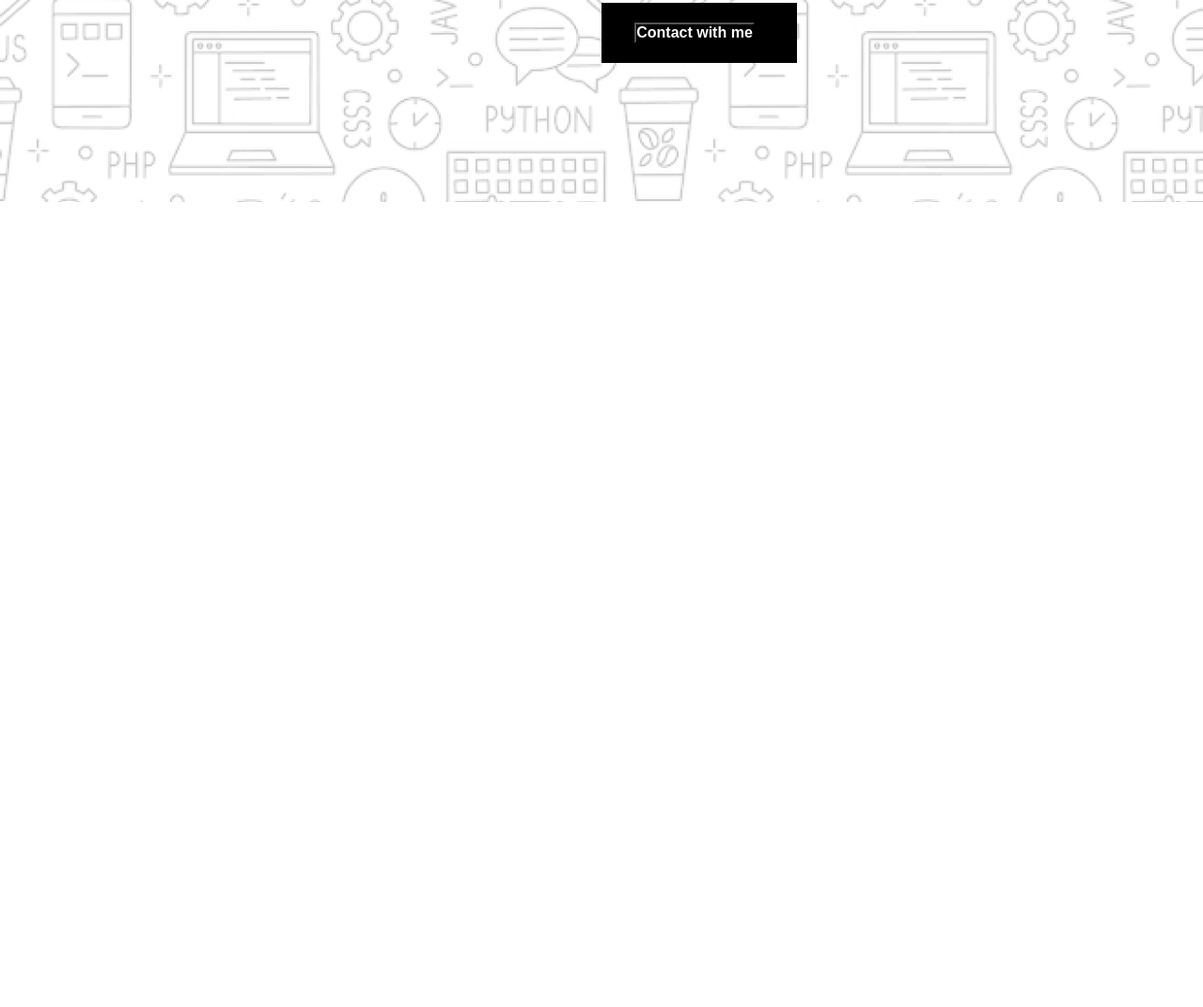
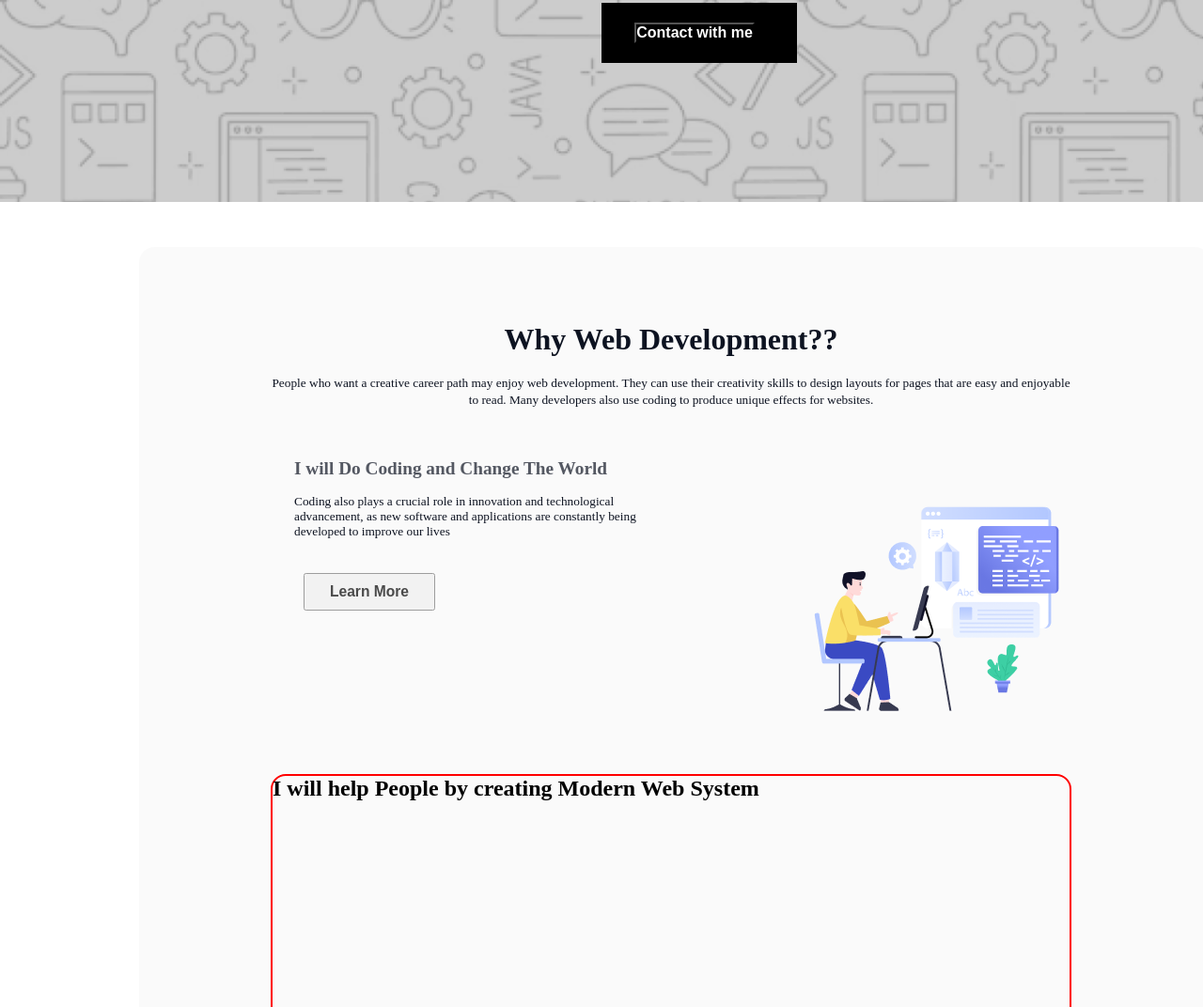
Before and after one commit to Roywick/assignment-solution, a plain HTML site: page index.html in a window 1280 px wide. Shown: the part 568-1640 px from the top of the page at 94% size. Before the commit the page ends 800 px from the top, so only its background shows below. Drawn offline with Linux system fonts and the light colour scheme; a web font is replaced by a local one.

Commit message:
2nd parts end here

```diff
--- a/index.html
+++ b/index.html
@@ -29,11 +29,36 @@
                 <button class="button"><h2>Contact with me</h2></button>
               </div>
         </div>
-
     </div>
     </div>
+    <section class="second-section-conteiner">
+      <div class="second-small-conteiner">
+        <div class="second-small-content">
+            <h3>Why Web Development??</h3>
+            <p><small>People who want a creative career path may enjoy web development. They can use their creativity skills to design layouts for pages that are easy and enjoyable to read. Many developers also use coding to produce unique effects for websites.</small></p>
+          </div>
+
+      </div>
+
+      <div class="inter-small-conteiner">
+
+        <div class="inter-small-content">
+            <h2>I will Do Coding and Change The World</h2>
+            <small>Coding also plays a crucial role in innovation and technological advancement, as new software and applications are constantly being developed to improve our lives</small>
+        </div>
+        <div class="click-conteiner">
+            <button><h3>Learn More</h3></button>
+        </div>
+    </div>
+      <div class="inter-three-conteiner">
+        <h2>I will help People by creating Modern Web System</h2>
+      </div>
+      <div class="inter-four-conteiner"></div>
+    </section>
 </header>
-<main></main>
+<main>
+
+</main>
 <footer></footer>
 </body>
 </html>
--- a/styles.css
+++ b/styles.css
@@ -38,7 +38,7 @@ top: 50px;
         flex-direction: row;
         justify-content: center;
         align-items: center;
-        padding: 17px 24px 17px 24px;
+        /* padding: 17px 24px 17px 24px; */
     }
     .form-two-conteiner{
         box-sizing: border-box;
@@ -68,6 +68,9 @@ top: 50px;
         /* border: 2px solid red; */
         height: 652px;
         position: absolute;
+        background-blend-mode: overlay;
+        background-color: rgba(0,0,0,0.2);
+        background-size: cover;
         margin-top: 131px;
         background-image: url(./B10A1-Challenge-Begins-main/assets/Hero-bg.png);
     /* }
@@ -168,3 +171,153 @@ top: 50px;
     margin: 0px 10px;
     margin-left: 0px;
  }
+ /* .second-conteiner{
+    position: static;
+width: 852px;
+height: 115px;
+border: 2px solid red; */
+ }
+ .second-section-conteiner{
+    width: 852px;
+    height: 115px;
+    /* border: 2px solid red; */
+ }
+ .second-section-conteiner{
+    position: absolute;
+width: 1140px;
+height: 1375px;
+left: 148px;
+right: 152px;
+top: 700px;
+border-radius: 16px;
+background: rgba(13, 19, 33, 0.02);
+ }
+ .second-small-conteiner{
+    position: absolute;
+width: 852px;
+/* border: 2px solid red; */
+height: 115px;
+margin-left: 140px;
+margin-top: 80px;
+display: flex;
+flex-direction: column;
+justify-content: flex-start;
+align-items: center;
+padding: 0px;
+border-radius: 16px;
+ }
+ .inter-small-conteiner{
+    position: static;
+    /* border: 2px solid red; */
+    margin-top: 225px;
+    width: 852px;
+    height: 336px;
+    border-radius: 16px;
+    margin-left: 140px;
+    background-image: url(./B10A1-Challenge-Begins-main/assets/Layer_1.png);
+    background-repeat: no-repeat;
+    background-position:  right;
+ }
+ .inter-three-conteiner{
+    position: static;
+    border: 2px solid red;
+    margin-top: 0px;
+    width: 852px;
+    height: 336px;
+    border-radius: 16px;
+    margin-left: 140px;
+    border-radius: 16px;
+ }
+ .inter-four-conteiner{
+    position: static;
+    border: 2px solid red;
+    margin-top: 0px;
+    width: 852px;
+    height: 336px;
+    border-radius: 16px;
+    margin-left: 140px;
+    flex: none;
+    border-radius: 16px;
+ }
+ .second-small-content{
+    position: static;
+    width: 852px;
+    align-items: center;
+ }
+ .second-small-content h3{
+    color: rgb(13, 19, 33);
+    font-size: 32px;
+    text-align: center;
+ }
+ .second-small-content p{
+    color: rgb(13, 19, 33);
+    font-size: 16px;
+    text-align: center;
+    margin: 18px 0px;
+ }
+.inter-small-content{
+    position: static;
+    width: 390px;
+    align-items: flex-start;
+}
+.inter-small-content h2{
+    color: rgba(13, 19, 33, 0.7);
+    text-align: left;
+    font-size: 19.3px;
+    margin-top: 25px;
+    margin-left: 25px;
+
+}
+.inter-small-content small{
+
+    color: rgb(13, 19, 33);
+    font-family: Azeret Mono;
+    text-align: left;
+    position: static;
+    display: flex;
+    flex-direction: column;
+    justify-content: center;
+    align-items: flex-start;
+    margin: 16px 0px;
+    margin-left: 25px;
+}
+/* .click-conteiner{
+position: static;
+border: 2px solid red;
+width: 150px;
+height: 48px;
+padding: 12px 20px 12px 20px;
+margin: 250px ;
+display: flex;
+flex-direction: column;
+justify-content: center;
+align-items: center;
+padding-left: 0px;
+} */
+.click-conteiner{
+    /* border: 2px solid red; */
+    position: static;
+    width: 150px;
+    height: 48px;
+    display: flex;
+    flex-direction: row;
+    justify-content: center;
+    align-items: center;
+    margin: 32px 0px;
+    box-sizing: border-box;
+    /* border: 1px solid rgb(13, 19, 33); */
+    opacity: 0.7;
+    margin-left: 30px;
+}
+.click-conteiner button{
+    position: static;
+   width: 140px;
+   height: 40px;
+    display: flex;
+   flex-direction: row;
+   justify-content: center;
+  align-items: center;
+}
+.image-conteiner{
+    background-image: url(./B10A1-Challenge-Begins-main/assets/Layer_1.png);
+}
```
